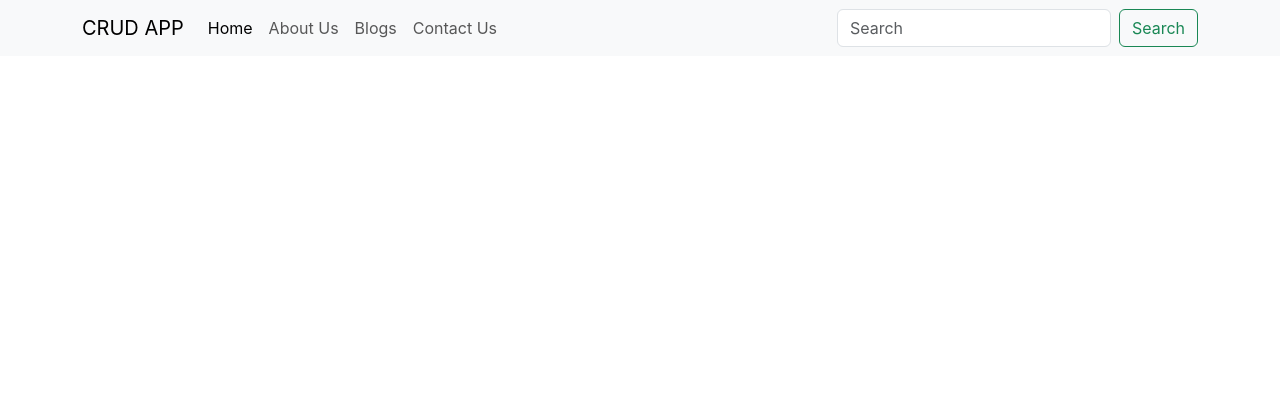
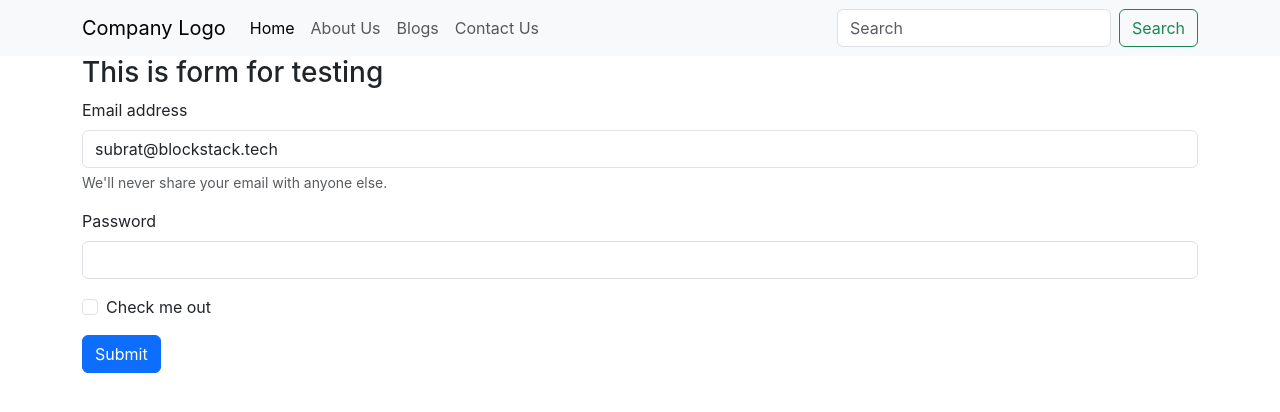
Before and after one commit to SubratBarik/crud-app, a React (Create React App) app: page / in a window 1280 px wide. Shown: the top 412 px of the page. Built offline with nearby package versions, Linux system fonts and the light colour scheme.

Commit message:
props and states

```diff
--- a/src/App.js
+++ b/src/App.js
@@ -1,12 +1,18 @@
-//import React from 'react';
+import React from 'react';
 import './App.css';
-import Menu from './components/Menu'
+import Menu from './components/Menu';
+import Form from './components/Form';
 
 function App() {
   return (
     <>
-      <Menu />
-    </>
+      <Menu logo="Company Logo"/>
+        <div className='container'>
+          <div className='row'>
+            <Form kelma="This is form for testing"/>
+          </div>
+        </div>
+      </>
   );
 }
 
--- /dev/null
+++ b/src/components/Form.js
@@ -0,0 +1,41 @@
+import React, {useState} from "react";
+
+const Form = (props) => {
+
+    const [text, setText] = useState("subrat@blockstack.tech");
+
+    //setText("Shreya");
+
+    const handleUpClick = () => {
+        console.log("On click");
+        setText("subrat@diamanteblockchain.com");
+    }
+
+    const handleOnChange = (event) => {
+        console.log("On change");
+        setText(event.target.value);
+    }
+
+    return(
+        <>
+        <h3>{props.kelma}</h3>
+        <form>
+            <div className="mb-3">
+                <label htmlFor="exampleInputEmail1" className="form-label">Email address</label>
+                <input type="email" className="form-control" id="exampleInputEmail1" aria-describedby="emailHelp" value={text} onChange={handleOnChange} />
+                <div id="emailHelp" className="form-text">We'll never share your email with anyone else.</div>
+            </div>
+            <div className="mb-3">
+                <label htmlFor="exampleInputPassword1" className="form-label">Password</label>
+                <input type="password" className="form-control" id="exampleInputPassword1" />
+            </div>
+            <div className="mb-3 form-check">
+                <input type="checkbox" className="form-check-input" id="exampleCheck1" />
+                <label className="form-check-label" htmlFor="exampleCheck1">Check me out</label>
+            </div>
+            <button type="submit" className="btn btn-primary" onClick={handleUpClick}>Submit</button>
+        </form>
+        </>
+    );
+};
+export default Form;
--- a/src/components/Menu.js
+++ b/src/components/Menu.js
@@ -1,10 +1,10 @@
 import React from 'react';
 
-const Menu = () => {
+const Menu = (props) => {
     return (
         <nav className="navbar navbar-expand-lg bg-body-tertiary">
             <div className="container-fluid1 container">
-                <a className="navbar-brand" href="/">CRUD APP</a>
+                <a className="navbar-brand" href="/">{props.logo}</a>
                 <button className="navbar-toggler" type="button" data-bs-toggle="collapse" data-bs-target="#navbarSupportedContent" aria-controls="navbarSupportedContent" aria-expanded="false" aria-label="Toggle navigation">
                 <span className="navbar-toggler-icon"></span>
                 </button>
```
